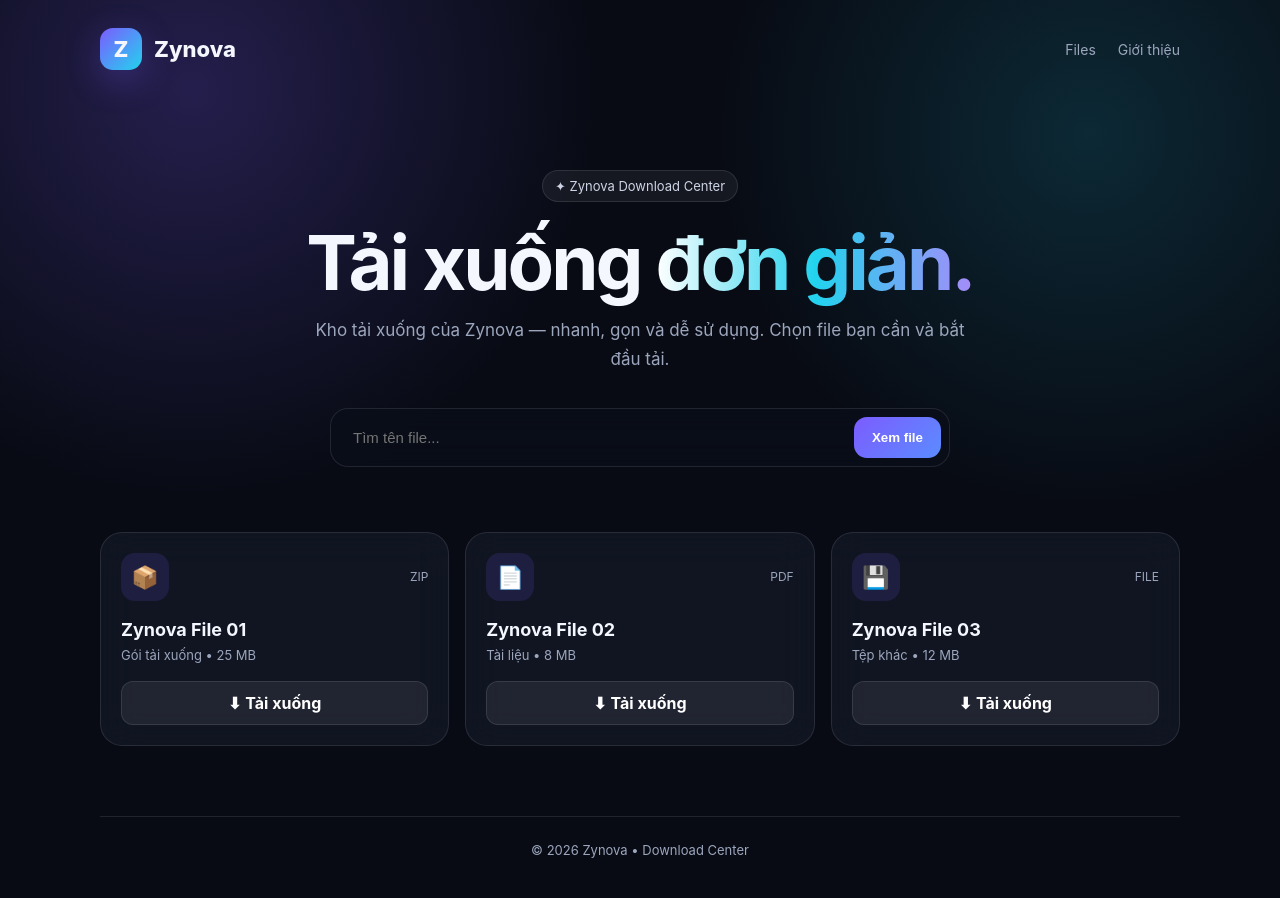
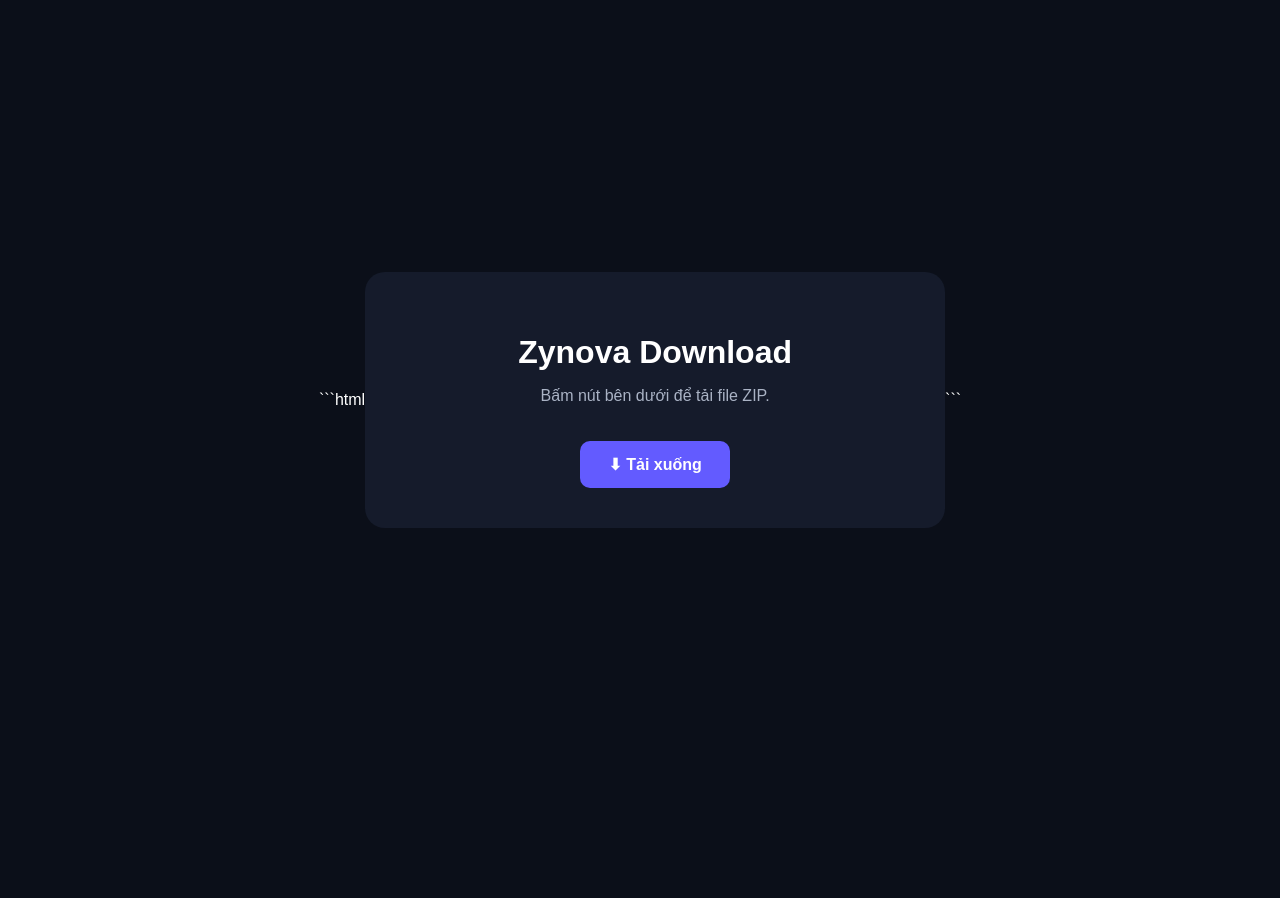
Before and after one commit to hoangconnoob-a11y/zynova, a plain HTML site: page index.html in a window 1280 px wide. After the commit the page ends 800 px from the top, so only its background shows below. Drawn offline with Linux system fonts and the light colour scheme.

Commit message:
Update index.html

````diff
--- a/index.html
+++ b/index.html
@@ -1,140 +1,69 @@
+```html
 <!DOCTYPE html>
 <html lang="vi">
 <head>
   <meta charset="UTF-8">
   <meta name="viewport" content="width=device-width, initial-scale=1.0">
-  <title>Zynova — Kho tải xuống</title>
-  <meta name="description" content="Zynova - Kho tải xuống">
+  <title>Zynova - Tải xuống</title>
   <style>
-    :root {
-      --bg: #080b14;
-      --panel: rgba(20, 25, 40, .72);
-      --panel2: rgba(255,255,255,.055);
-      --text: #f5f7ff;
-      --muted: #9ca6bd;
-      --line: rgba(255,255,255,.10);
-      --accent: #7c5cff;
-      --accent2: #22d3ee;
-      --good: #34d399;
+    body {
+      margin: 0;
+      min-height: 100vh;
+      display: flex;
+      align-items: center;
+      justify-content: center;
+      background: #0b0f19;
+      color: white;
+      font-family: Arial, sans-serif;
+      text-align: center;
     }
-    * { box-sizing: border-box; }
-    body {
-      margin: 0; color: var(--text); font-family: Inter, system-ui, -apple-system, Segoe UI, Roboto, Arial, sans-serif;
-      background:
-        radial-gradient(circle at 15% 10%, rgba(124,92,255,.24), transparent 30%),
-        radial-gradient(circle at 85% 15%, rgba(34,211,238,.15), transparent 28%),
-        var(--bg);
-      min-height: 100vh;
+
+    .box {
+      padding: 40px;
+      background: #151b2b;
+      border-radius: 20px;
+      width: min(90%, 500px);
     }
-    .wrap { width: min(1080px, 92%); margin: auto; }
-    header {
-      padding: 28px 0; display:flex; justify-content:space-between; align-items:center;
+
+    h1 {
+      margin-bottom: 10px;
     }
-    .brand { display:flex; gap:12px; align-items:center; font-weight:800; font-size:22px; }
-    .logo {
-      width:42px;height:42px;border-radius:13px;display:grid;place-items:center;
-      background: linear-gradient(135deg,var(--accent),var(--accent2)); box-shadow:0 10px 35px rgba(124,92,255,.3);
+
+    p {
+      color: #aab3c5;
     }
-    nav a { color:var(--muted); text-decoration:none; margin-left:22px; font-size:14px; }
-    nav a:hover { color:white; }
-    .hero { padding:72px 0 50px; text-align:center; }
-    .badge {
-      display:inline-flex; padding:7px 12px; border:1px solid var(--line); border-radius:999px;
-      background:var(--panel2); color:#cdd4e6; font-size:13px;
+
+    .download {
+      display: inline-block;
+      margin-top: 20px;
+      padding: 14px 28px;
+      background: #635bff;
+      color: white;
+      text-decoration: none;
+      border-radius: 10px;
+      font-weight: bold;
     }
-    h1 { font-size:clamp(42px,8vw,76px); line-height:1; margin:22px 0 16px; letter-spacing:-3px; }
-    .gradient { background:linear-gradient(90deg,#fff,var(--accent2),#a78bfa); -webkit-background-clip:text; color:transparent; }
-    .hero p { max-width:650px; margin:0 auto; color:var(--muted); font-size:17px; line-height:1.7; }
-    .search {
-      margin:34px auto 0; max-width:620px; display:flex; gap:10px; padding:8px;
-      border:1px solid var(--line); background:rgba(10,14,25,.72); border-radius:18px; backdrop-filter:blur(14px);
+
+    .download:hover {
+      opacity: 0.85;
     }
-    .search input { flex:1; background:transparent; border:0; outline:0; color:white; padding:12px 14px; font-size:15px; }
-    .btn {
-      border:0; border-radius:13px; padding:12px 18px; color:white; font-weight:700; cursor:pointer;
-      background:linear-gradient(135deg,var(--accent),#5b8cff);
-    }
-    .files { display:grid; grid-template-columns:repeat(auto-fit,minmax(280px,1fr)); gap:16px; padding:15px 0 70px; }
-    .card {
-      background:var(--panel); border:1px solid var(--line); border-radius:22px; padding:20px;
-      backdrop-filter:blur(18px); transition:.2s transform,.2s border-color;
-    }
-    .card:hover { transform:translateY(-4px); border-color:rgba(124,92,255,.55); }
-    .icon { width:48px;height:48px;border-radius:14px;display:grid;place-items:center;background:rgba(124,92,255,.14);font-size:22px; }
-    .top { display:flex; justify-content:space-between; align-items:center; }
-    .type { color:var(--muted); font-size:12px; }
-    .card h3 { margin:18px 0 7px; font-size:18px; }
-    .meta { color:var(--muted); font-size:13px; margin-bottom:18px; }
-    .download {
-      display:block; text-align:center; text-decoration:none; padding:11px 14px; border-radius:12px;
-      color:white; background:rgba(255,255,255,.07); border:1px solid var(--line); font-weight:700;
-    }
-    .download:hover { background:linear-gradient(135deg,var(--accent),#5b8cff); }
-    footer { border-top:1px solid var(--line); padding:25px 0 40px; color:var(--muted); text-align:center; font-size:13px; }
-    .empty { display:none; text-align:center; color:var(--muted); padding:40px; grid-column:1/-1; }
-    @media(max-width:600px){ nav{display:none}.hero{padding-top:45px}h1{letter-spacing:-2px}.search{display:block;background:transparent;border:0;padding:0}.search input,.search .btn{width:100%;margin-top:8px;border:1px solid var(--line);border-radius:13px;background:var(--panel);}}
   </style>
 </head>
+
 <body>
-  <div class="wrap">
-    <header>
-      <div class="brand"><div class="logo">Z</div><span>Zynova</span></div>
-      <nav><a href="#files">Files</a><a href="#about">Giới thiệu</a></nav>
-    </header>
+  <div class="box">
+    <h1>Zynova Download</h1>
+    <p>Bấm nút bên dưới để tải file ZIP.</p>
 
-    <main>
-      <section class="hero">
-        <span class="badge">✦ Zynova Download Center</span>
-        <h1>Tải xuống <span class="gradient">đơn giản.</span></h1>
-        <p>Kho tải xuống của Zynova — nhanh, gọn và dễ sử dụng. Chọn file bạn cần và bắt đầu tải.</p>
-        <div class="search">
-          <input id="search" type="search" placeholder="Tìm tên file..." oninput="filterFiles()">
-          <button class="btn" onclick="document.getElementById('files').scrollIntoView({behavior:'smooth'})">Xem file</button>
-        </div>
-      </section>
-
-      <section id="files" class="files">
-        <!-- ĐỔI LINK GOOGLE DRIVE Ở href="" -->
-        <article class="card" data-name="Zynova File 01">
-          <div class="top"><div class="icon">📦</div><span class="type">ZIP</span></div>
-          <h3>Zynova File 01</h3>
-          <div class="meta">Gói tải xuống • 25 MB</div>
-          <a class="download" href="YOUR_GOOGLE_DRIVE_LINK_1" target="_blank" rel="noopener">⬇ Tải xuống</a>
-        </article>
-
-        <article class="card" data-name="Zynova File 02">
-          <div class="top"><div class="icon">📄</div><span class="type">PDF</span></div>
-          <h3>Zynova File 02</h3>
-          <div class="meta">Tài liệu • 8 MB</div>
-          <a class="download" href="YOUR_GOOGLE_DRIVE_LINK_2" target="_blank" rel="noopener">⬇ Tải xuống</a>
-        </article>
-
-        <article class="card" data-name="Zynova File 03">
-          <div class="top"><div class="icon">💾</div><span class="type">FILE</span></div>
-          <h3>Zynova File 03</h3>
-          <div class="meta">Tệp khác • 12 MB</div>
-          <a class="download" href="YOUR_GOOGLE_DRIVE_LINK_3" target="_blank" rel="noopener">⬇ Tải xuống</a>
-        </article>
-
-        <div id="empty" class="empty">Không tìm thấy file phù hợp.</div>
-      </section>
-    </main>
-
-    <footer id="about">© 2026 Zynova • Download Center</footer>
+    <a
+      class="download"
+      href="https://drive.google.com/uc?export=download&id=13zZ8-oqbQgtmYmavoIlGabL4RAapeXB3"
+      target="_blank"
+      rel="noopener"
+    >
+      ⬇ Tải xuống
+    </a>
   </div>
-
-  <script>
-    function filterFiles() {
-      const q = document.getElementById('search').value.toLowerCase().trim();
-      const cards = [...document.querySelectorAll('.card')];
-      let shown = 0;
-      cards.forEach(card => {
-        const ok = card.dataset.name.toLowerCase().includes(q);
-        card.style.display = ok ? '' : 'none';
-        if (ok) shown++;
-      });
-      document.getElementById('empty').style.display = shown ? 'none' : 'block';
-    }
-  </script>
 </body>
 </html>
+```
````
